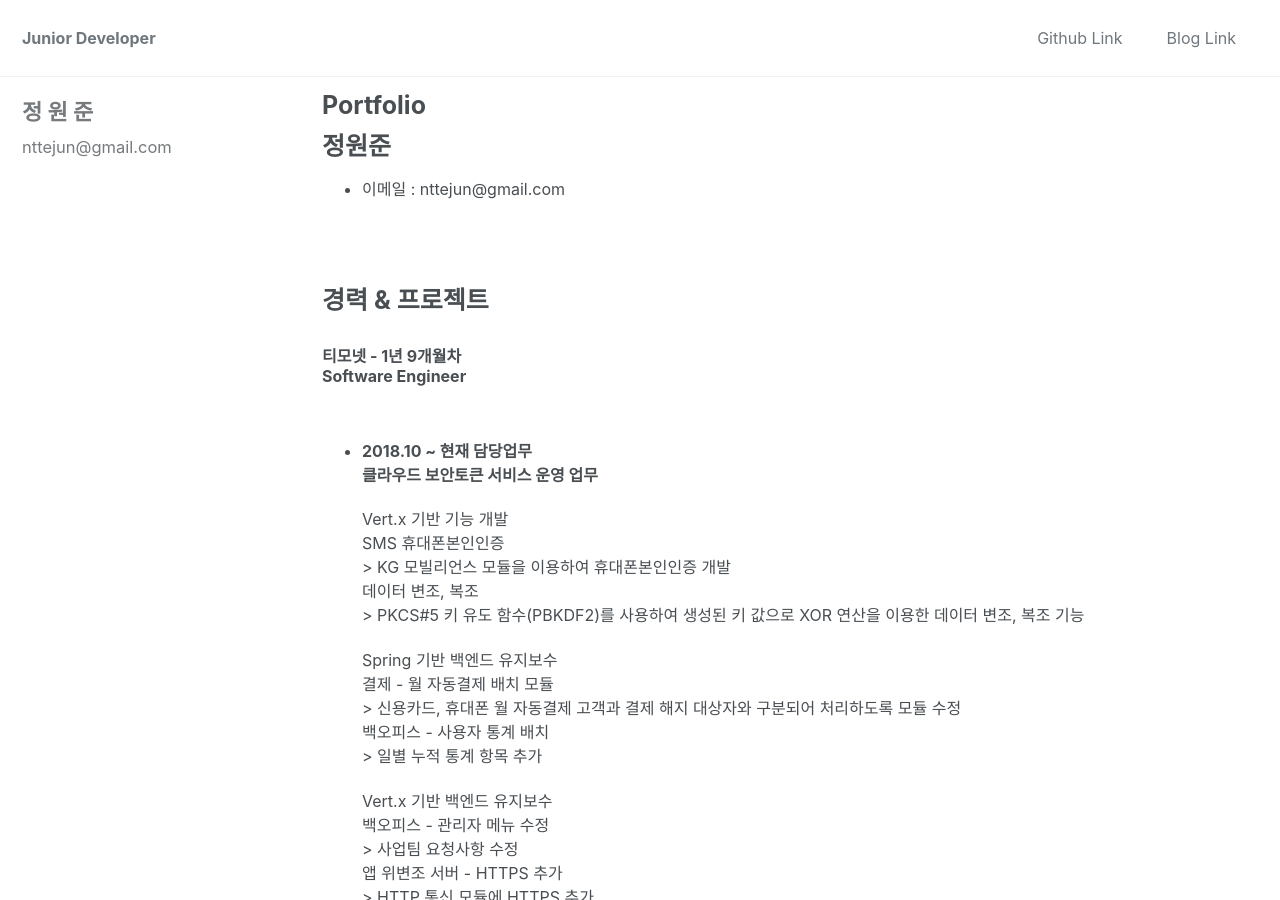
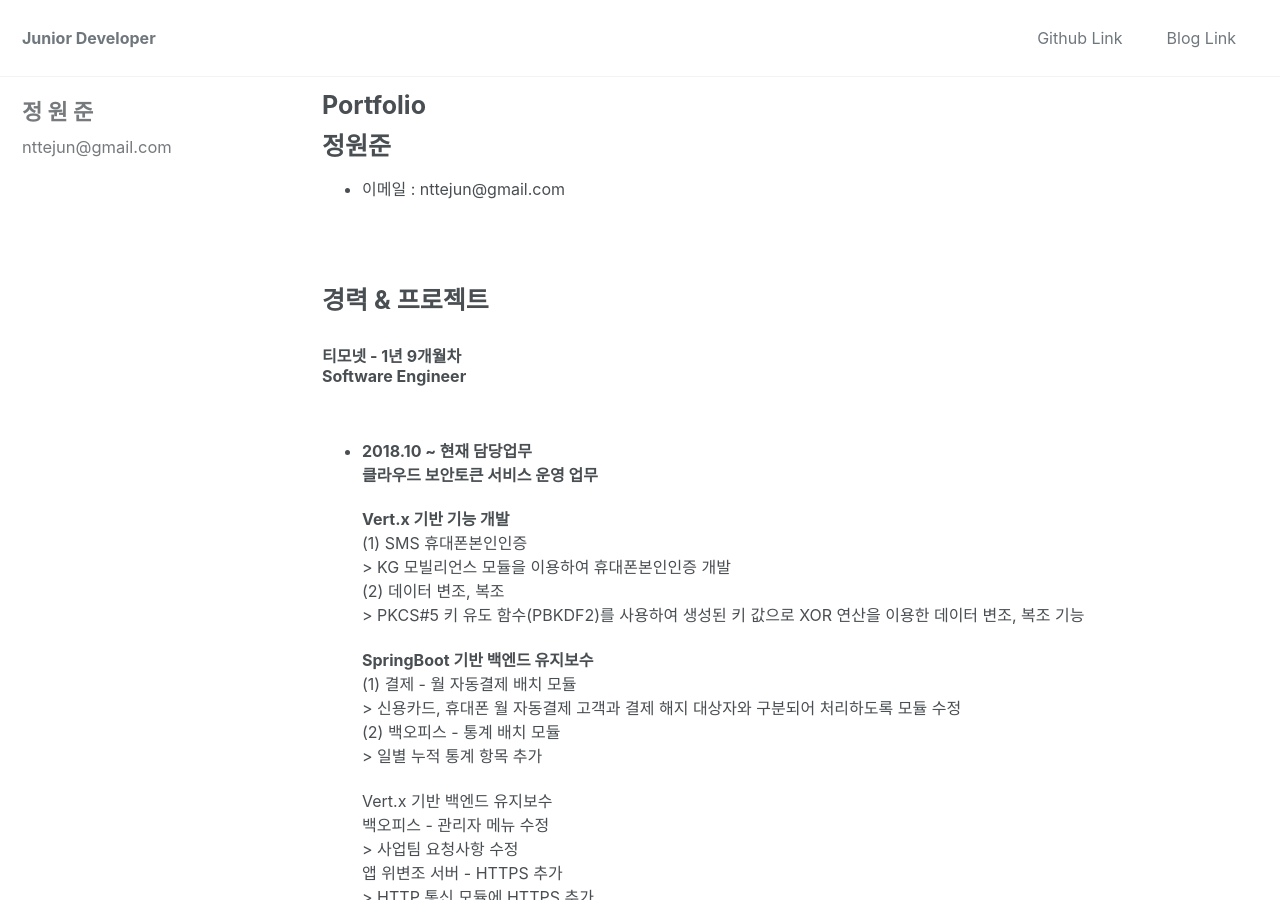
Before and after one commit to nttejun/nttejun.github.io, a Jekyll site: the page built from _posts/2019-04-28-portfolio.md, in a window 1280 px wide and 900 px high. Built offline with Jekyll 4.4.1, drawn with Linux system fonts in a browser that asks for light colours; cached includes are drawn as plain includes; nearby versions of some CDN libraries.

Commit message:
Updated portfolio 20191003

```diff
--- a/_posts/2019-04-28-portfolio.md
+++ b/_posts/2019-04-28-portfolio.md
@@ -15,18 +15,18 @@ Software Engineer</h3>
 <b>클라우드 보안토큰 서비스 운영 업무</b>
 
     <p>
-    Vert.x 기반 기능 개발<br>
-    SMS 휴대폰본인인증<br>
+    <b>Vert.x 기반 기능 개발</b><br>
+        (1) SMS 휴대폰본인인증<br>
         > KG 모빌리언스 모듈을 이용하여 휴대폰본인인증 개발<br>
-    데이터 변조, 복조<br>
+        (2) 데이터 변조, 복조<br>
         > PKCS#5 키 유도 함수(PBKDF2)를 사용하여 생성된 키 값으로 XOR 연산을 이용한 데이터 변조, 복조 기능
     </p>
 
     <p>
-    Spring 기반 백엔드 유지보수<br>
-    결제 - 월 자동결제 배치 모듈<br>
+    <b>SpringBoot 기반 백엔드 유지보수</b><br>
+        (1) 결제 - 월 자동결제 배치 모듈<br>
         > 신용카드, 휴대폰 월 자동결제 고객과 결제 해지 대상자와 구분되어 처리하도록 모듈 수정<br>
-    백오피스 - 사용자 통계 배치<br>
+        (2) 백오피스 - 통계 배치 모듈<br>
         > 일별 누적 통계 항목 추가
     </p>
 
```
